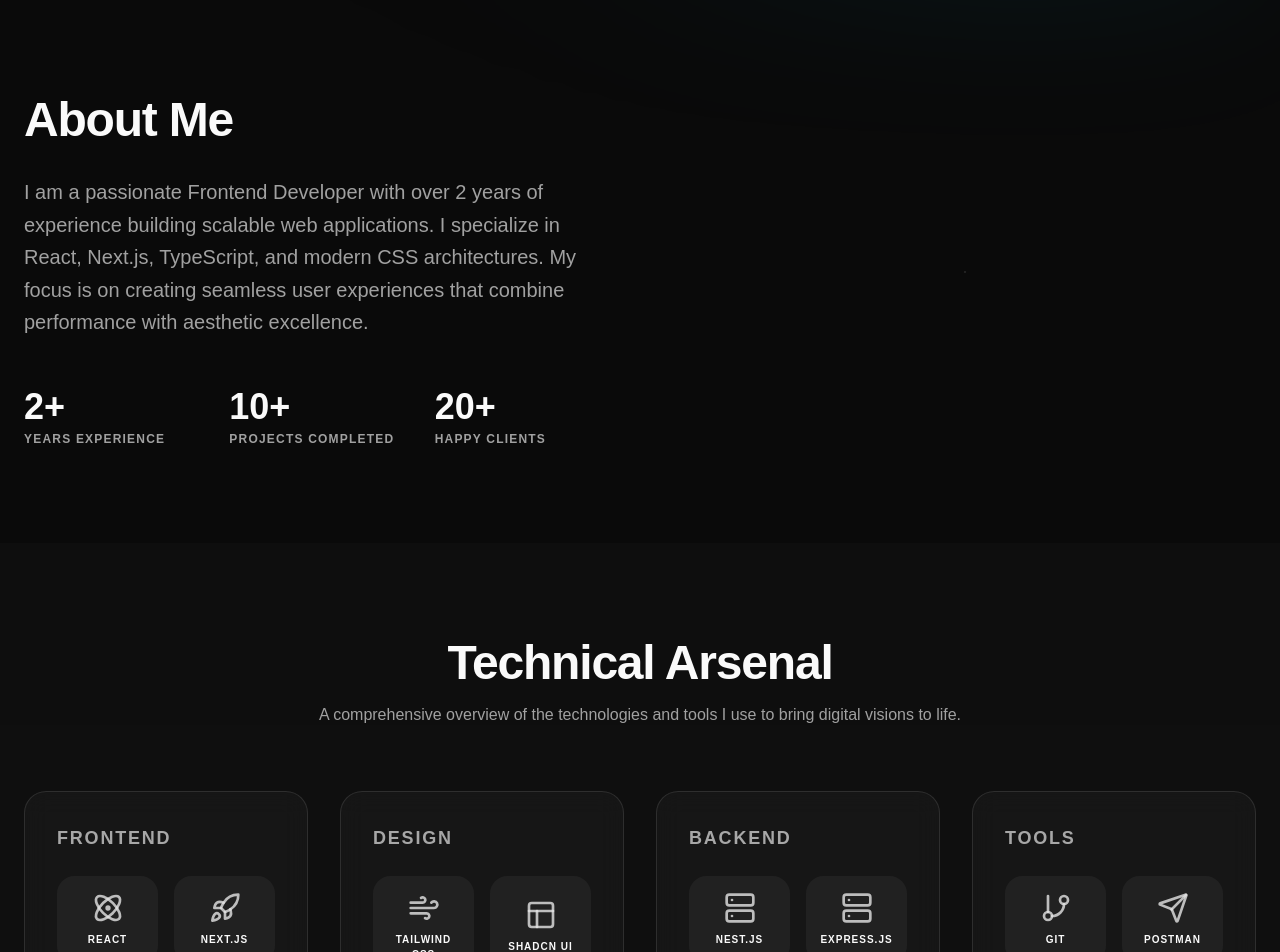
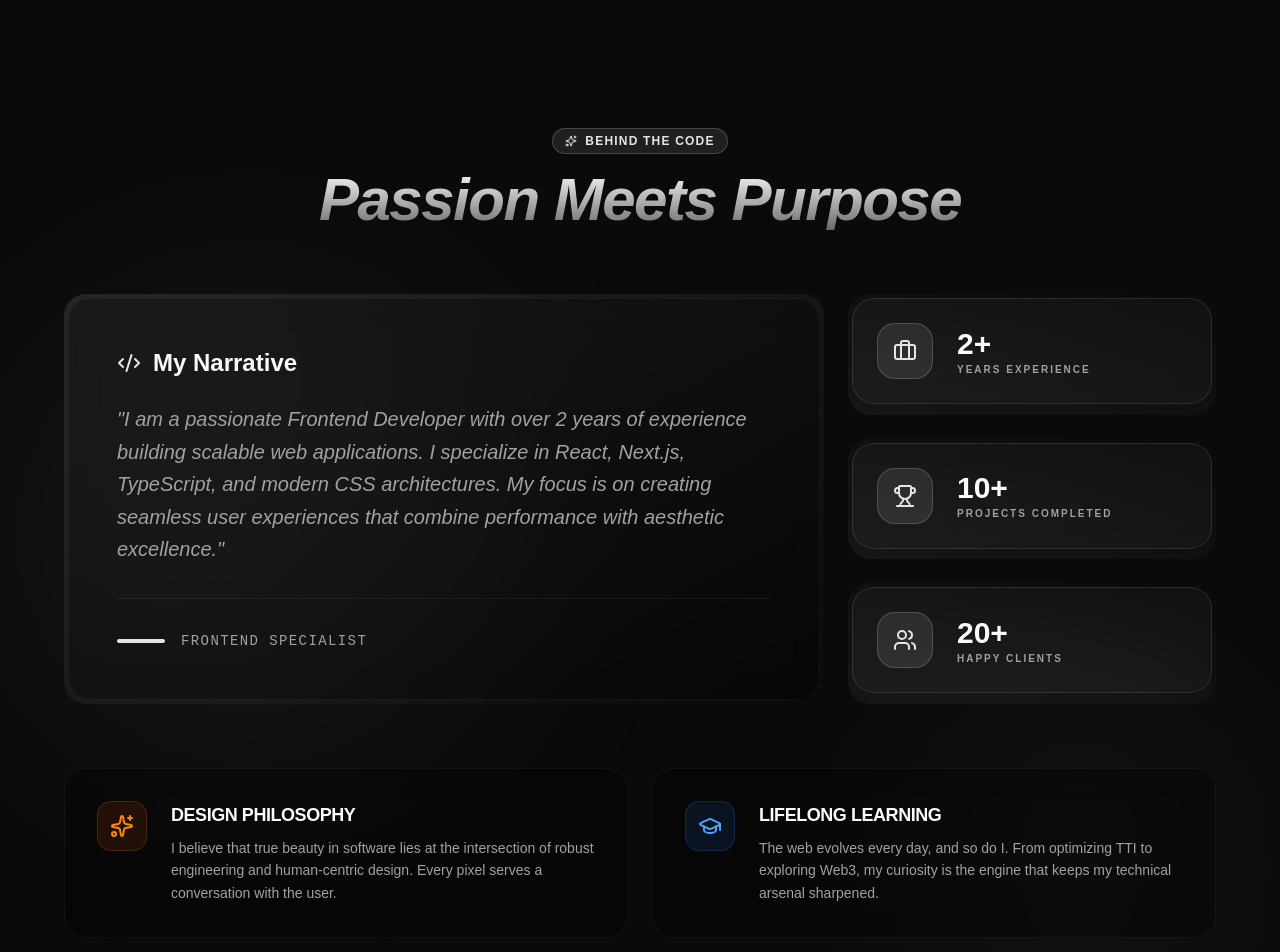
Before and after one commit to Thanh1623/Portfolio, a React (Vite) app: page / in a window 1280 px wide. Shown: the part 800-1752 px from the top of the page. Built offline with nearby package versions, Linux system fonts and the light colour scheme.

Commit message:
Chore: Update your profile picture.

```diff
--- a/src/components/About.tsx
+++ b/src/components/About.tsx
@@ -1,54 +1,159 @@
 import { motion } from "motion/react";
 import { ABOUT_CONTENT } from "@/src/constants";
+import {
+  Users,
+  Briefcase,
+  GraduationCap,
+  Trophy,
+  Sparkles,
+  Code2,
+} from "lucide-react";
 
 export default function About() {
+  const containerVariants = {
+    hidden: { opacity: 0 },
+    visible: {
+      opacity: 1,
+      transition: {
+        staggerChildren: 0.2,
+      },
+    },
+  };
+
+  const itemVariants = {
+    hidden: { opacity: 0, y: 30 },
+    visible: {
+      opacity: 1,
+      y: 0,
+      transition: {
+        duration: 0.8,
+        ease: [0.16, 1, 0.3, 1] as const,
+      },
+    },
+  };
+
+  const icons = [Briefcase, Trophy, Users];
+
   return (
-    <section id="about" className="py-24 px-6 relative overflow-hidden">
-      <div className="max-w-7xl mx-auto">
-        <div className="grid grid-cols-1 lg:grid-cols-2 gap-16 items-center">
+    <section
+      id="about"
+      className="py-32 px-6 relative overflow-hidden bg-background"
+    >
+      {/* Decorative Blurs */}
+      <div className="absolute top-1/2 left-0 -translate-y-1/2 w-[500px] h-[500px] bg-primary/5 rounded-full blur-[120px] pointer-events-none" />
+      <div className="absolute bottom-0 right-0 w-[400px] h-[400px] bg-primary/3 rounded-full blur-[100px] pointer-events-none" />
+
+      <div className="max-w-6xl mx-auto relative z-10">
         <motion.div
-            initial={{ opacity: 0, x: -30 }}
-            whileInView={{ opacity: 1, x: 0 }}
-            viewport={{ once: true }}
-            transition={{ duration: 0.8 }}
+          variants={containerVariants}
+          initial="hidden"
+          whileInView="visible"
+          viewport={{ once: true, margin: "-100px" }}
+          className="space-y-16"
         >
-            <h2 className="text-3xl md:text-5xl font-bold mb-8 tracking-tight">
-              About Me
+          {/* Header Section */}
+          <motion.div
+            variants={itemVariants}
+            className="text-center space-y-4 max-w-3xl mx-auto"
+          >
+            <div className="inline-flex items-center gap-2 px-3 py-1 rounded-full bg-primary/10 border border-primary/20 text-primary text-xs font-bold uppercase tracking-widest">
+              <Sparkles className="w-3 h-3" />
+              <span>Behind the Code</span>
+            </div>
+            <h2 className="text-4xl md:text-6xl font-black tracking-tight bg-clip-text text-transparent bg-gradient-to-b from-foreground to-foreground/40 italic">
+              Passion Meets Purpose
             </h2>
-            <p className="text-xl text-muted-foreground leading-relaxed mb-12">
-              {ABOUT_CONTENT.text}
+          </motion.div>
+
+          {/* Main Content & Bento Grid */}
+          <div className="grid grid-cols-1 md:grid-cols-12 gap-6">
+            {/* Extended Bio Card */}
+            <motion.div
+              variants={itemVariants}
+              className="md:col-span-8 p-1 rounded-3xl bg-gradient-to-br from-white/10 to-transparent group"
+            >
+              <div className="h-full glass-dark p-8 md:p-12 rounded-[inherit] flex flex-col justify-center">
+                <h3 className="text-2xl font-bold mb-6 flex items-center gap-3">
+                  <Code2 className="w-6 h-6 text-primary" />
+                  My Narrative
+                </h3>
+                <p className="text-lg md:text-xl text-muted-foreground leading-relaxed italic">
+                  "{ABOUT_CONTENT.text}"
                 </p>
+                <div className="mt-8 pt-8 border-t border-white/5 flex items-center gap-4">
+                  <div className="w-12 h-1 bg-primary rounded-full" />
+                  <span className="text-sm font-mono tracking-widest text-muted-foreground uppercase">
+                    Frontend Specialist
+                  </span>
+                </div>
+              </div>
+            </motion.div>
 
-            <div className="grid grid-cols-3 gap-8">
-              {ABOUT_CONTENT.stats.map((stat, i) => (
-                <div key={i} className="text-center lg:text-left">
-                  <div className="text-3xl md:text-4xl font-bold mb-1">{stat.value}</div>
-                  <div className="text-xs uppercase tracking-widest text-muted-foreground font-semibold">
+            {/* Stats Column */}
+            <div className="md:col-span-4 grid grid-cols-1 gap-6">
+              {ABOUT_CONTENT.stats.map((stat, i) => {
+                const Icon = icons[i % icons.length];
+                return (
+                  <motion.div
+                    key={i}
+                    variants={itemVariants}
+                    className="p-1 rounded-3xl bg-gradient-to-tr from-white/5 to-transparent hover:scale-[1.02] transition-transform duration-500"
+                  >
+                    <div className="glass p-6 rounded-[inherit] flex items-center gap-6">
+                      <div className="w-14 h-14 rounded-2xl bg-primary/10 flex items-center justify-center border border-primary/20">
+                        <Icon className="w-6 h-6 text-primary" />
+                      </div>
+                      <div>
+                        <div className="text-3xl font-black">{stat.value}</div>
+                        <div className="text-[10px] uppercase tracking-[0.2em] text-muted-foreground font-bold">
                           {stat.label}
                         </div>
                       </div>
-              ))}
                     </div>
                   </motion.div>
+                );
+              })}
+            </div>
+          </div>
 
+          {/* Philosophy / Bottom Row Overlay */}
           <motion.div
-            initial={{ opacity: 0, scale: 0.9 }}
-            whileInView={{ opacity: 1, scale: 1 }}
-            viewport={{ once: true }}
-            transition={{ duration: 0.8 }}
-            className="relative aspect-square max-w-md mx-auto lg:ml-auto"
+            variants={itemVariants}
+            className="grid grid-cols-1 md:grid-cols-2 gap-6"
           >
-            <div className="absolute inset-0 bg-gradient-to-tr from-primary/20 to-transparent rounded-3xl -rotate-6" />
-            <div className="absolute inset-0 glass rounded-3xl rotate-3 flex items-center justify-center overflow-hidden">
-               <img
-                src="https://picsum.photos/seed/alex/600/600"
-                alt="Profile"
-                className="w-full h-full object-cover opacity-80 grayscale hover:grayscale-0 transition-all duration-700"
-                referrerPolicy="no-referrer"
-               />
+            <div className="p-8 glass-dark rounded-3xl border border-white/5 flex flex-col md:flex-row gap-6 items-start">
+              <div className="p-3 rounded-xl bg-orange-500/10 border border-orange-500/20">
+                <Sparkles className="w-6 h-6 text-orange-400" />
+              </div>
+              <div>
+                <h4 className="text-lg font-bold mb-2 uppercase tracking-tight">
+                  Design Philosophy
+                </h4>
+                <p className="text-muted-foreground text-sm leading-relaxed">
+                  I believe that true beauty in software lies at the
+                  intersection of robust engineering and human-centric design.
+                  Every pixel serves a conversation with the user.
+                </p>
+              </div>
+            </div>
+
+            <div className="p-8 glass-dark rounded-3xl border border-white/5 flex flex-col md:flex-row gap-6 items-start">
+              <div className="p-3 rounded-xl bg-blue-500/10 border border-blue-500/20">
+                <GraduationCap className="w-6 h-6 text-blue-400" />
+              </div>
+              <div>
+                <h4 className="text-lg font-bold mb-2 uppercase tracking-tight">
+                  Lifelong Learning
+                </h4>
+                <p className="text-muted-foreground text-sm leading-relaxed">
+                  The web evolves every day, and so do I. From optimizing TTI to
+                  exploring Web3, my curiosity is the engine that keeps my
+                  technical arsenal sharpened.
+                </p>
+              </div>
             </div>
           </motion.div>
-        </div>
+        </motion.div>
       </div>
     </section>
   );
--- a/src/components/Footer.tsx
+++ b/src/components/Footer.tsx
@@ -11,20 +11,7 @@ export default function Footer() {
           FramerMotion.
         </p>
 
-        <div className="flex gap-8">
-          <a
-            href="#"
-            className="text-xs font-bold uppercase tracking-widest text-muted-foreground hover:text-primary transition-colors"
-          >
-            Privacy
-          </a>
-          <a
-            href="#"
-            className="text-xs font-bold uppercase tracking-widest text-muted-foreground hover:text-primary transition-colors"
-          >
-            Terms
-          </a>
-        </div>
+        <div className="flex gap-8"></div>
       </div>
     </footer>
   );
--- a/src/components/Hero.tsx
+++ b/src/components/Hero.tsx
@@ -48,6 +48,23 @@ export default function Hero() {
           animate={{ opacity: 1, y: 0 }}
           transition={{ duration: 0.6 }}
         >
+          <motion.div
+            initial={{ opacity: 0, scale: 0.5 }}
+            animate={{ opacity: 1, scale: 1 }}
+            transition={{ duration: 0.8, ease: "easeOut" }}
+            className="mb-8 relative inline-block"
+          >
+            <div className="w-20 h-20 md:w-24 md:h-24 rounded-full p-1 bg-gradient-to-tr from-primary/50 via-white/10 to-transparent animate-float">
+              <div className="w-full h-full rounded-full overflow-hidden border-2 border-background glass">
+                <img
+                  src="./Image_CV.jpg"
+                  alt="Avatar"
+                  className="w-full h-full object-cover brightness-110 contrast-110"
+                  referrerPolicy="no-referrer"
+                />
+              </div>
+            </div>
+          </motion.div>
           <motion.span
             initial={{ opacity: 0 }}
             animate={{ opacity: 1 }}
@@ -77,7 +94,7 @@ export default function Hero() {
               onClick={() => (location.href = "#projects")}
             >
               {HERO_CONTENT.ctaPrimary}
-              <ArrowRight className="ml-2 w-4 h-4 transition-transform group-hover:translate-x-1" />
+              <ArrowRight className="w-4 h-4 transition-transform group-hover:translate-x-1" />
             </Button>
             <a href="/Nguyen-Duy-Thanh-CV.pdf" download>
               <Button
@@ -97,7 +114,7 @@ export default function Hero() {
           initial={{ opacity: 0 }}
           animate={{ opacity: 1 }}
           transition={{ delay: 1, duration: 1 }}
-          className="absolute bottom-10 left-1/2 -translate-x-1/2"
+          className="absolute bottom-5 left-1/2 -translate-x-1/2"
         >
           <div className="w-6 h-10 border-2 border-white/20 rounded-full flex justify-center p-1">
             <motion.div
```
Also changed, not shown: public/Image_CV.jpg (added), 1 other file (tests, documents, lock files or other folders). Lines whose indentation alone changed are shown as unchanged.
